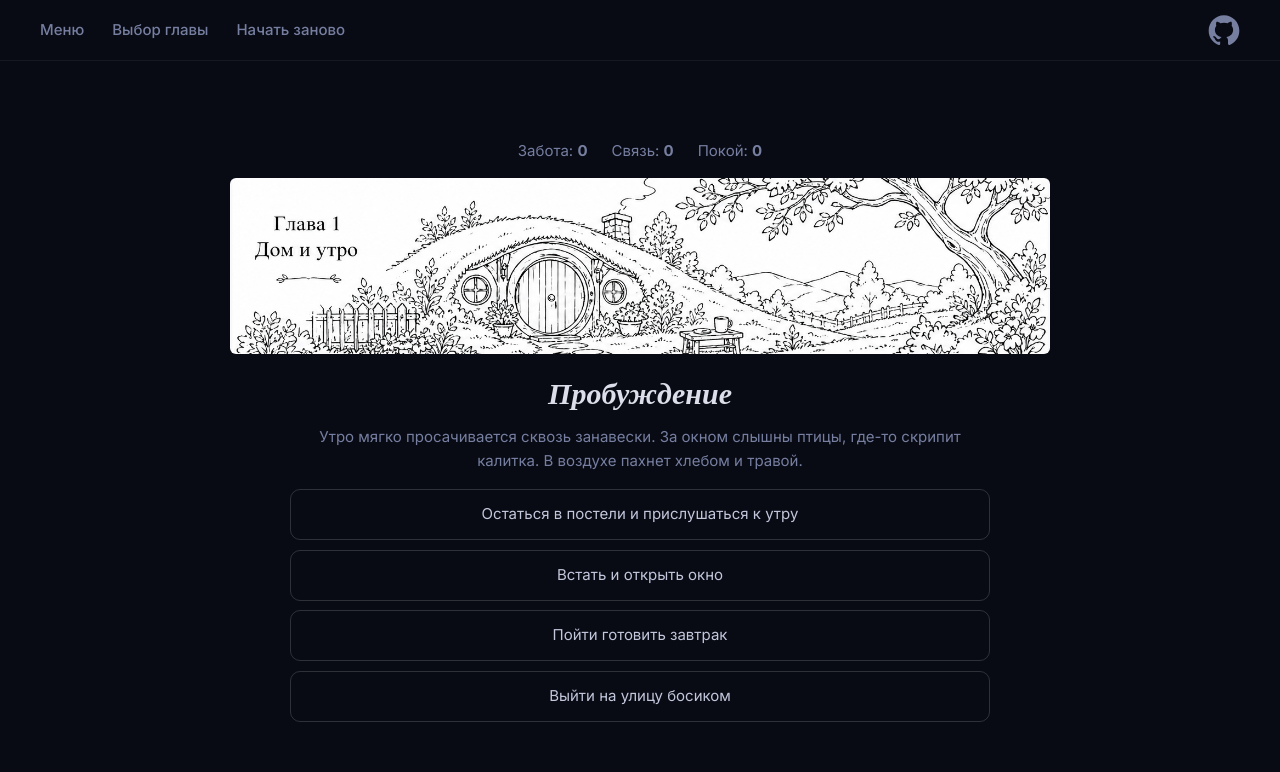
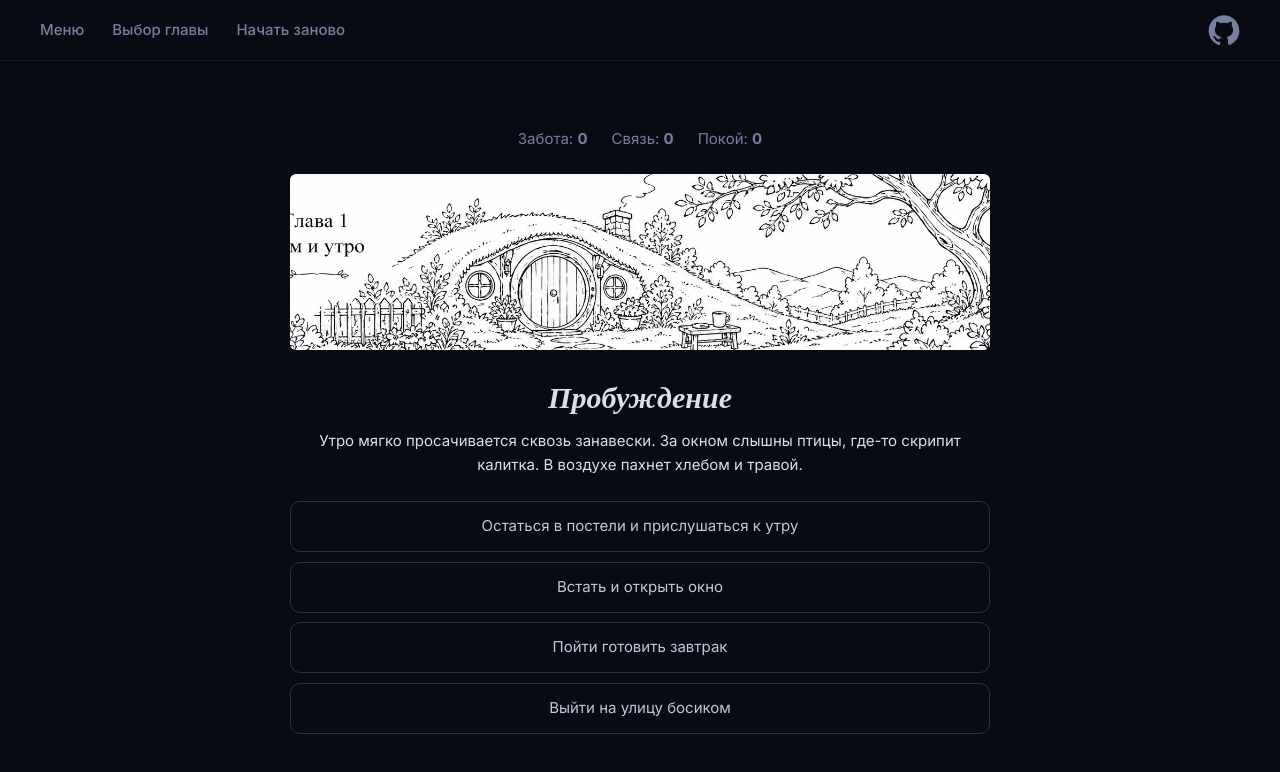
Before and after one commit to ElenaVorobjeva/text-game, a React (Vite) app: page / in a window 1280 px wide. Both pictures are taken after a click on the button "Старт". Shown: the top 772 px of the page. Built offline with nearby package versions, Linux system fonts and the light colour scheme; a web font is replaced by a local one.

Commit message:
fix: game scene design + contrast improved

```diff
--- a/src/components/game/SceneView.tsx
+++ b/src/components/game/SceneView.tsx
@@ -9,7 +9,7 @@ export function SceneView({ image, title, text }: Props) {
     <>
       {image && (
         <img
-          className="animate-scale-in block h-[min(22vh,11.25rem)] w-full max-w-[51.25rem] rounded-sm object-cover"
+          className="animate-scale-in block h-[min(22vh,11.25rem)] w-full max-w-[43.75rem] rounded-sm object-cover"
           src={image}
           alt={title}
         />
@@ -20,7 +20,7 @@ export function SceneView({ image, title, text }: Props) {
           {title}
         </h2>
 
-        <p className="leading-free text-grey-blue text-[0.9375rem]">{text}</p>
+        <p className="leading-free text-light-blue text-[0.9375rem]">{text}</p>
       </div>
     </>
   );
--- a/src/pages/GamePage.tsx
+++ b/src/pages/GamePage.tsx
@@ -34,7 +34,7 @@ export function GamePage() {
   return (
     <div
       key={scene.id}
-      className="animate-fade-up flex grow flex-col items-center justify-center gap-4 px-6 py-5"
+      className="animate-fade-up flex grow flex-col items-center justify-center gap-6 px-6 py-5"
     >
       {/* Статы видны только во время игры, над сценой. */}
       <StatsBar />
```
